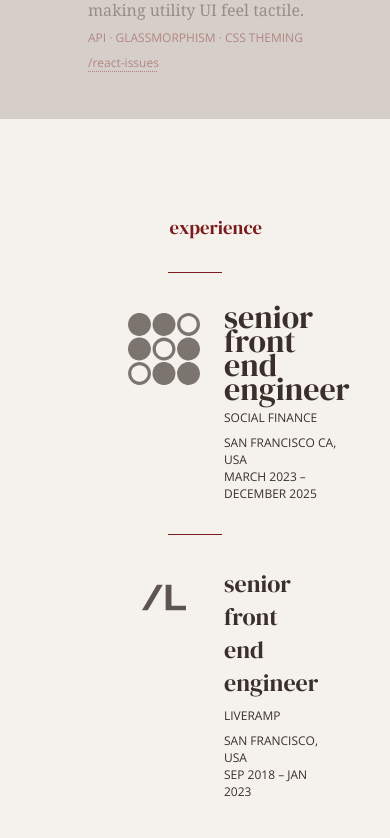
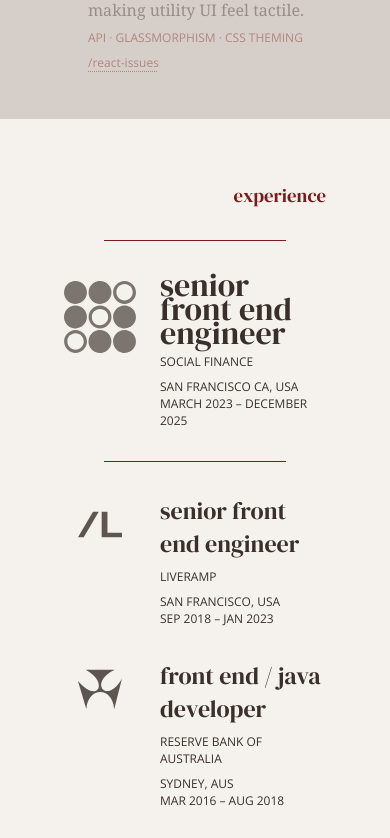
Before and after one commit to teenguyen/teenguyen.github.io-dev, a Next.js app: page / in a window 390 px wide. Shown: the part 4821-5659 px from the top of the page. Built offline with nearby package versions, Linux system fonts and the light colour scheme.

Commit message:
fix some more mobile styling

```diff
--- a/src/sections/experience/ExperienceMobile.module.css
+++ b/src/sections/experience/ExperienceMobile.module.css
@@ -2,7 +2,6 @@
   display: flex;
   flex-direction: column;
   gap: 2rem;
-  padding-bottom: 4rem;
 }
 
 .jobExp {
--- a/src/sections/experience/index.module.css
+++ b/src/sections/experience/index.module.css
@@ -40,11 +40,15 @@
 }
 
 @media (max-width: 59.5rem) {
+  .section {
+    padding: 4rem;
+  }
+
   .divider {
     display: none;
   }
 
   .content {
-    padding: 4rem;
+    padding: 0;
   }
 }
```
